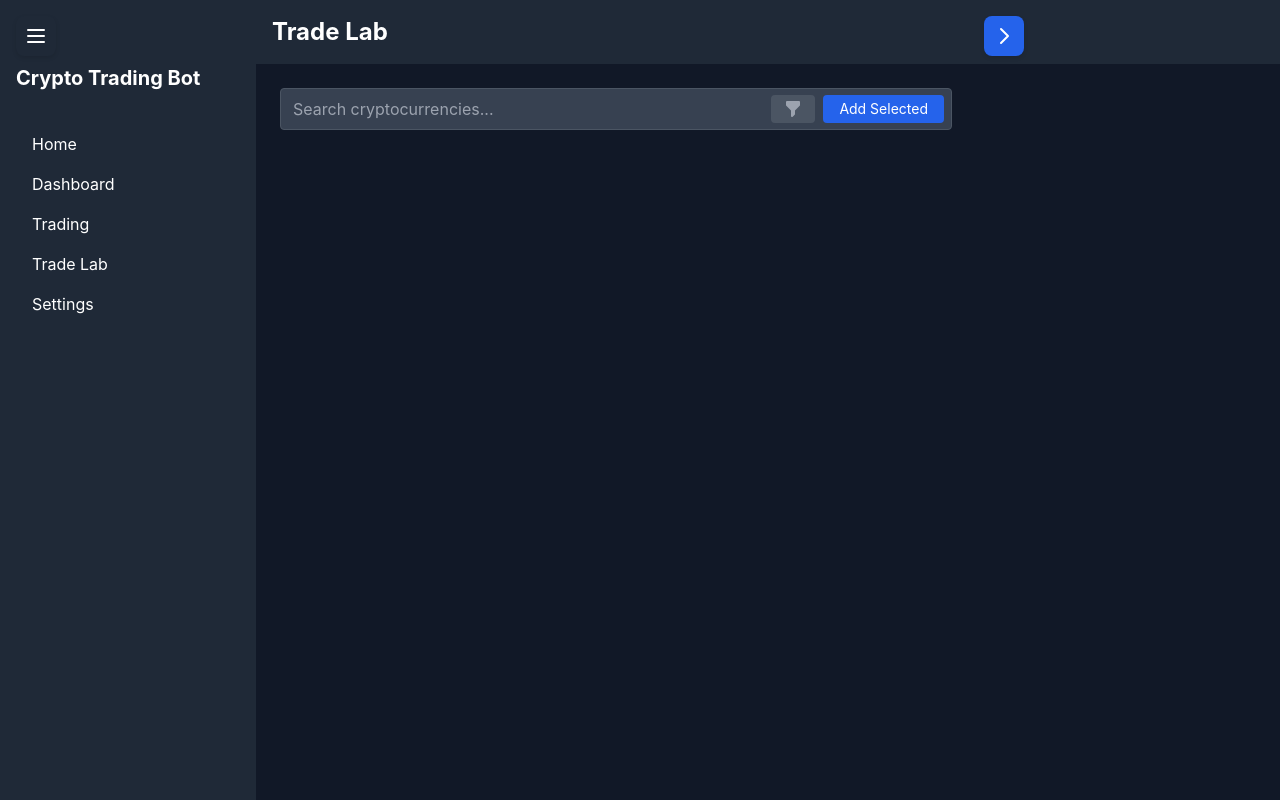
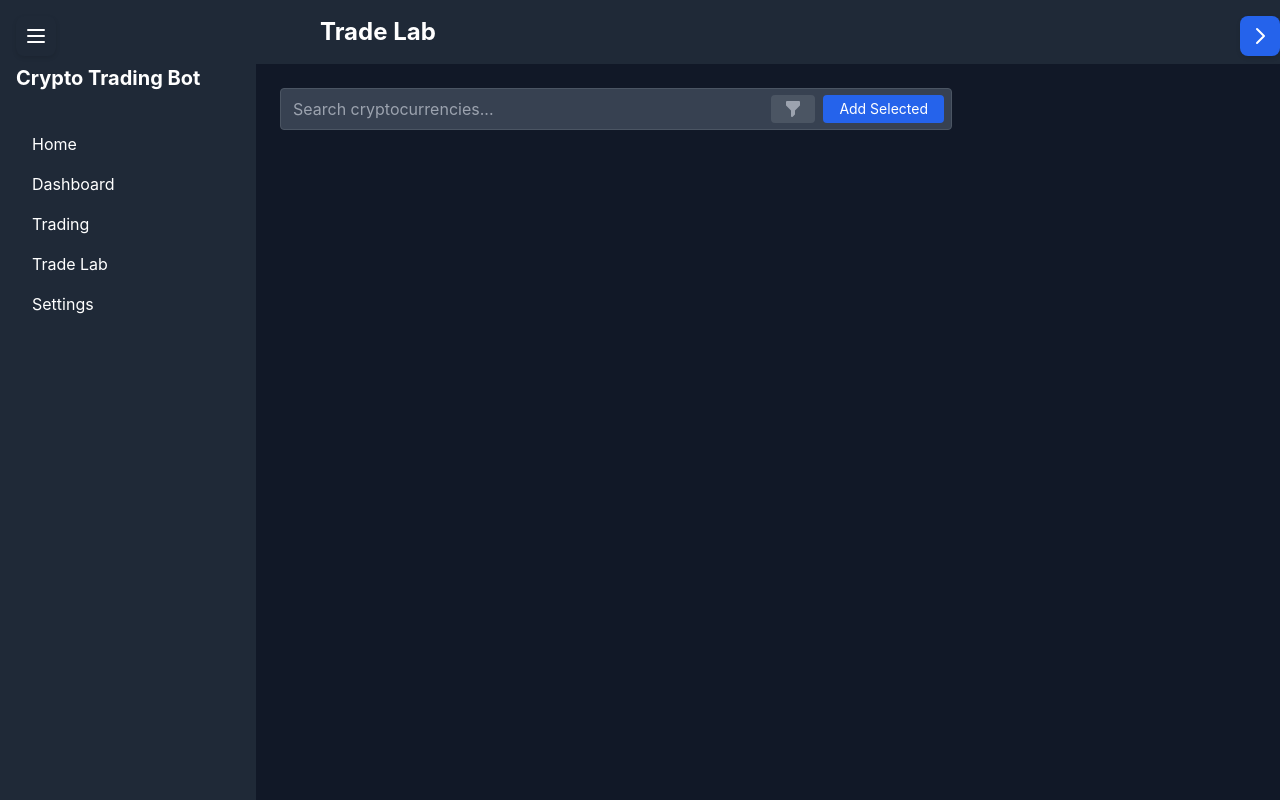
Before and after one commit to TylerHight/SignalFlow, a Flask app: page /tradelab in a window 1280 px wide. Run offline with Flask 3, Linux system fonts and the light colour scheme; some libraries are stand-ins or nearby versions.

Commit message:
made it so that the navigation bar button doesn't overlap with header title, and the backtesting button slides with the backtesting panel and starts in the correct position

```diff
--- a/src/ui/static/js/tradelab.js
+++ b/src/ui/static/js/tradelab.js
@@ -33,7 +33,7 @@ class TradeLab {
 
         // Initially hide the panel
         backtestPanel.style.transform = 'translateX(100%)';
-        toggleButton.style.transform = 'translateX(0)';
+        toggleButton.style.right = '0';
 
         toggleButton.addEventListener('click', () => {
             isPanelOpen = !isPanelOpen;
--- a/src/ui/templates/base.html
+++ b/src/ui/templates/base.html
@@ -11,7 +11,7 @@
 <body class="bg-gray-900 text-white">
     <div class="flex">
         <!-- Navigation Toggle Button - positioned outside panel -->
-        <button id="navToggle" class="fixed top-4 left-4 z-50 p-2 bg-gray-800 rounded-lg hover:bg-gray-700">
+        <button id="navToggle" class="fixed top-4 left-4 z-40 p-2 bg-gray-800 rounded-lg hover:bg-gray-700">
             <svg class="w-6 h-6" fill="none" stroke="currentColor" viewBox="0 0 24 24">
                 <path stroke-linecap="round" stroke-linejoin="round" stroke-width="2" d="M4 6h16M4 12h16M4 18h16"/>
             </svg>
@@ -32,7 +32,7 @@
         <!-- Main Content -->
         <div id="mainContent" class="ml-64 w-full transition-all duration-300 ease-in-out">
             <header class="bg-gray-800 p-4">
-                <div class="flex justify-between items-center">
+                <div class="flex justify-between items-center pl-12">
                     <h1 class="text-2xl font-bold">{% block header %}{% endblock %}</h1>
                     {% block header_content %}{% endblock %}
                 </div>
--- a/src/ui/templates/tradelab.html
+++ b/src/ui/templates/tradelab.html
@@ -76,7 +76,7 @@ Trade Lab
     <div class="flex-1">
         <!-- Backtesting Toggle Button - positioned relative to panel -->
         <button id="toggleBacktest"
-                class="fixed right-64 top-4 z-50 p-2 bg-blue-600 hover:bg-blue-700 rounded-lg transform transition-transform duration-300">
+                class="fixed right-0 top-4 z-50 p-2 bg-blue-600 hover:bg-blue-700 rounded-lg transform transition-all duration-300">
             <svg class="w-6 h-6" fill="none" stroke="currentColor" viewBox="0 0 24 24">
                 <path stroke-linecap="round" stroke-linejoin="round" stroke-width="2" d="M9 5l7 7-7 7"/>
             </svg>
```
